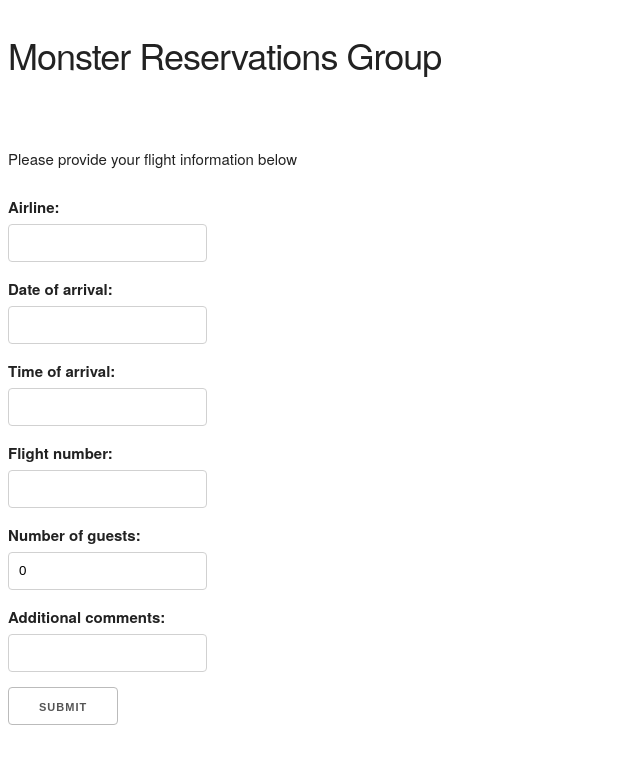
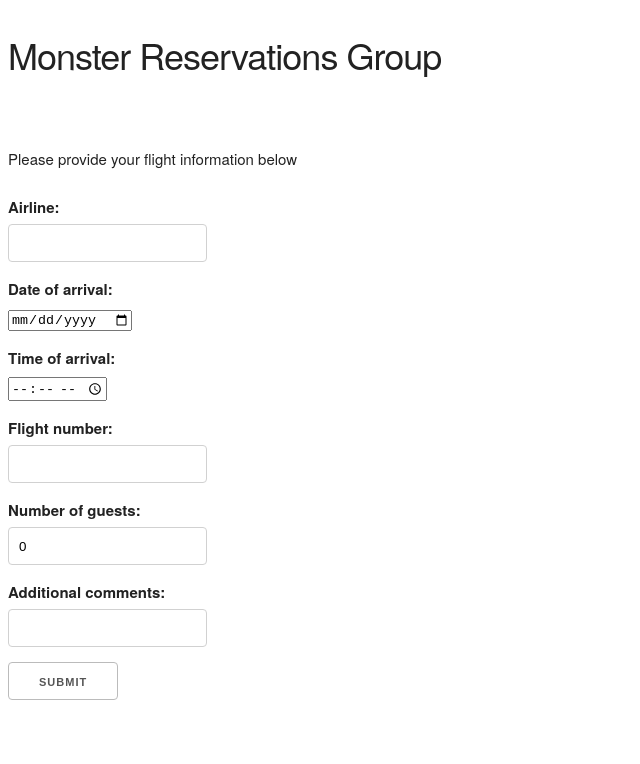
Before and after one commit to markcantrell/monster_test, an Angular app in the folder monster_app/: page /form in a window 1280 px wide. Shown: the top 764 px of the page, without its empty margins (0-640 px from the left). Built offline with nearby package versions, Linux system fonts and the light colour scheme; sample sign-in values are in the browser's storage.

Commit message:
bug fixes

```diff
--- a/monster_app/src/app/components/container/container.ts
+++ b/monster_app/src/app/components/container/container.ts
@@ -1,6 +1,5 @@
-import { Component, inject } from '@angular/core';
+import { Component  } from '@angular/core';
 import { App } from "../../app";
-import { HttpClient } from '@angular/common/http';
 
 @Component({
   selector: 'app-container',
--- a/monster_app/src/app/components/form/form.html
+++ b/monster_app/src/app/components/form/form.html
@@ -4,24 +4,33 @@ Please provide your flight information below
 <form [formGroup]="flightForm">
     <label for="airline">Airline:</label>
     <input type="text" formControlName="airline" id="airline" name="airline">
-@if(flightForm.controls['airline'].touched){@if(flightForm.controls['airline'].errors?.['required']){<p>This field is required</p>}}
+    @if(flightForm.controls['airline'].touched){
+        @if(flightForm.controls['airline'].errors?.['required']){
+            <p>This field is required</p>}}
     <br>
     <label for="arrivalDate">Date of arrival:</label>
-<input type="text" formControlName="arrivalDate" id="arrivalDate" name="arrivalDate">
-@if(flightForm.controls['arrivalDate'].touched){@if(flightForm.controls['arrivalDate'].errors?.['required']){<p>This field is required</p>}
-@if(flightForm.controls['arrivalDate'].errors?.['pattern']){<p>Please use DD/MM/YYYY format</p>}}
+    <input type="date" formControlName="arrivalDate" id="arrivalDate" name="arrivalDate">
+    @if(flightForm.controls['arrivalDate'].touched){
+        @if(flightForm.controls['arrivalDate'].errors?.['required']){
+            <p>This field is required</p>}}
     <br>
     <label for="arrivalTime">Time of arrival:</label>
-<input type="text" formControlName="arrivalTime" id="arrivalTime" name="arrivalTime">
-@if(flightForm.controls['arrivalTime'].touched){@if(flightForm.controls['arrivalTime'].errors?.['required']){<p>This field is required</p>}}
+    <input type="time" formControlName="arrivalTime" id="arrivalTime" name="arrivalTime">
+    @if(flightForm.controls['arrivalTime'].touched){
+        @if(flightForm.controls['arrivalTime'].errors?.['required']){
+            <p>This field is required</p>}}
     <br>
     <label for="flightNumber">Flight number:</label>
     <input type="text" formControlName="flightNumber" id="flightNumber" name="flightNumber">
-@if(flightForm.controls['flightNumber'].touched){@if(flightForm.controls['flightNumber'].errors?.['required']){<p>This field is required</p>}}
+    @if(flightForm.controls['flightNumber'].touched){
+        @if(flightForm.controls['flightNumber'].errors?.['required']){
+            <p>This field is required</p>}}
     <br>
     <label for="numOfGuests">Number of guests:</label>
-<input type="text" formControlName="numOfGuests" id="numOfGuests" name="numOfGuests">
-@if(flightForm.controls['numOfGuests'].touched){@if(flightForm.controls['numOfGuests'].errors?.['required']){<p>This field is required</p>}}
+    <input type="number" formControlName="numOfGuests" id="numOfGuests" name="numOfGuests">
+    @if(flightForm.controls['numOfGuests'].touched){
+        @if(flightForm.controls['numOfGuests'].errors?.['required']){
+            <p>This field is required</p>}}
     <br>
     <label for="comments">Additional comments:</label>
     <input type="text" formControlName="comments" id="comments" name="comments" value="N/A">
--- a/monster_app/src/app/components/form/form.ts
+++ b/monster_app/src/app/components/form/form.ts
@@ -2,6 +2,15 @@ import { HttpClient, HttpHeaders } from '@angular/common/http';
 import { Component, inject, OnInit, } from '@angular/core';
 import { FormControl, FormGroup, FormsModule, ReactiveFormsModule, Validators } from '@angular/forms';
 import { Router } from '@angular/router';
+
+interface FormData {
+  airline: FormControl<string>;
+  arrivalDate: FormControl<string>;
+  arrivalTime: FormControl<string>;
+  flightNumber: FormControl<string>;
+  numOfGuests: FormControl<number>;
+  comments: FormControl<string>;
+}
 
 @Component({
   selector: 'app-form',
@@ -9,31 +18,30 @@ import { Router } from '@angular/router';
   templateUrl: './form.html',
   styleUrl: './form.css'
 })
-export class Form implements OnInit{
+export class Form {
 
-  ngOnInit(): void {
-
-  }
 
   http = inject(HttpClient);
   router = inject(Router);
 
-  flightForm: FormGroup = new FormGroup({
-    airline: new FormControl("", Validators.required),
-    arrivalDate: new FormControl("", Validators.required),
-    arrivalTime: new FormControl("", Validators.required),
-    flightNumber: new FormControl("", Validators.required),
-    numOfGuests: new FormControl(0, Validators.required),
-    comments: new FormControl("")
+
+
+  flightForm: FormGroup<FormData> = new FormGroup<FormData>({
+    airline: new FormControl("", { nonNullable: true, validators: Validators.required }),
+    arrivalDate: new FormControl("", { nonNullable: true, validators: Validators.required }),
+    arrivalTime: new FormControl("", { nonNullable: true, validators: Validators.required }),
+    flightNumber: new FormControl("", { nonNullable: true, validators: Validators.required }),
+    numOfGuests: new FormControl(0, { nonNullable: true, validators: [Validators.required, Validators.pattern(/^\d+$/) ]}),
+    comments: new FormControl("", { nonNullable: true })
   })
 
   headers = new HttpHeaders({
-    'token' : 'WW91IG11c3QgYmUgdGhlIGN1cmlvdXMgdHlwZS4gIEJyaW5nIHRoaXMgdXAgYXQgdGhlIGludGVydmlldyBmb3IgYm9udXMgcG9pbnRzICEh',
-    'candidate' : 'mark cantrell'
+    'token': 'WW91IG11c3QgYmUgdGhlIGN1cmlvdXMgdHlwZS4gIEJyaW5nIHRoaXMgdXAgYXQgdGhlIGludGVydmlldyBmb3IgYm9udXMgcG9pbnRzICEh',
+    'candidate': 'mark cantrell'
   });
-  options = { headers: this.headers};
+  options = { headers: this.headers };
 
-  submitFlightInfo(){
+  submitFlightInfo() {
     const formValue = this.flightForm.value;
     this.http.post("https://monster-users.free.beeceptor.com", formValue, this.options).subscribe({
       next: (response) => {
@@ -41,7 +49,7 @@ export class Form implements OnInit{
         this.router.navigateByUrl('/outcome');
       },
       error: (error) => {
-      alert(error.error)
+        alert(error)
       }
     })
   }
--- a/monster_app/src/app/components/header/header.html
+++ /dev/null
@@ -1,3 +0,0 @@
-<br>
-<!-- <img src="./Monster-Logo.svg" alt="Monster Reservations Group" width="250"> -->
-<br>
--- a/monster_app/src/app/components/login/login.html
+++ b/monster_app/src/app/components/login/login.html
@@ -1,6 +1,3 @@
-<app-header></app-header>
-<br>
-
 <form [formGroup]="loginForm">
     <label for="username">Username:</label>
     <input type="text" formControlName="EmailId" id="username" name="username">
--- a/monster_app/src/app/components/login/login.ts
+++ b/monster_app/src/app/components/login/login.ts
@@ -1,12 +1,11 @@
 import { Component, inject } from '@angular/core';
 import { FormControl, FormGroup, FormsModule, ReactiveFormsModule } from '@angular/forms';
 import { Router } from '@angular/router';
-import { Header } from "../header/header";
 import { HttpClient } from '@angular/common/http';
 
 @Component({
   selector: 'app-login',
-  imports: [FormsModule, Header, ReactiveFormsModule],
+  imports: [FormsModule, ReactiveFormsModule],
   templateUrl: './login.html',
   styleUrl: './login.css'
 })
--- a/monster_app/src/app/components/outcome/outcome.html
+++ b/monster_app/src/app/components/outcome/outcome.html
@@ -1,5 +1,5 @@
 <br>
 <br>
 <h5>Thank you, your responses have been successfully submitted</h5>
-
+<br>
 <input type='button' value="Logout" (click)="logoff()" >
```
Also changed, not shown: monster_app/src/app/components/container/container.html (+1 -6 lines). Lines whose indentation alone changed are shown as unchanged.
